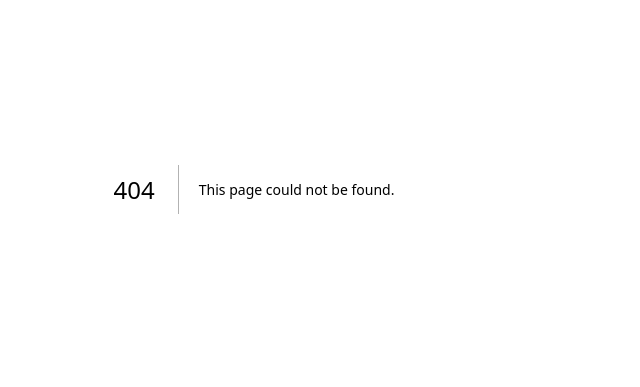
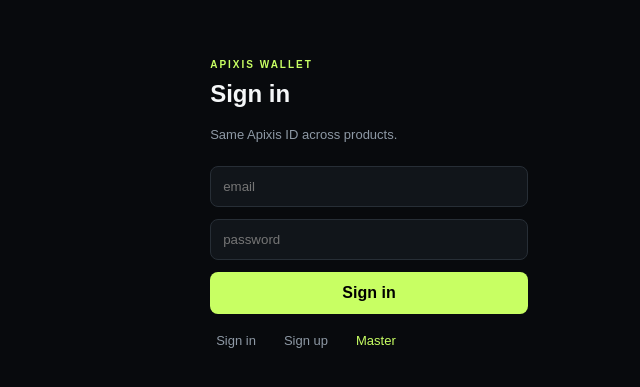
Before and after one commit to 313aidaroos/ApixisWallet, a Next.js app: page /login in a window 1280 px wide. Before the commit this address had no page. Shown: the part 211-598 px from the top of the page, without its empty margins (386-1026 px from the left). Built offline with nearby package versions, Linux system fonts and the light colour scheme.

Commit message:
Add email/password signup, login, and master set-password.

```diff
--- /dev/null
+++ b/app/login/actions.ts
@@ -0,0 +1,47 @@
+"use server";
+
+import { redirect } from "next/navigation";
+import { createServerClient } from "@supabase/ssr";
+import { cookies } from "next/headers";
+import { isMasterEmail, MASTER_EMAIL } from "@/lib/owners";
+
+async function client() {
+  const url = process.env.NEXT_PUBLIC_SUPABASE_URL;
+  const key = process.env.NEXT_PUBLIC_SUPABASE_PUBLISHABLE_KEY;
+  if (!url || !key) throw new Error("Supabase public env is missing");
+  const jar = await cookies();
+  return createServerClient(url, key, {
+    cookies: {
+      getAll: () => jar.getAll(),
+      setAll: (list) => {
+        list.forEach(({ name, value, options }) => jar.set(name, value, options));
+      },
+    },
+  });
+}
+
+export async function login(form: FormData) {
+  const email = String(form.get("email") ?? "").trim().toLowerCase();
+  const password = String(form.get("password") ?? "");
+  const supabase = await client();
+  const { error } = await supabase.auth.signInWithPassword({ email, password });
+  if (error) return { message: error.message };
+  redirect("/");
+}
+
+export async function signup(form: FormData) {
+  const email = String(form.get("email") ?? "").trim().toLowerCase();
+  const password = String(form.get("password") ?? "");
+  if (password.length < 8) return { message: "Password must be at least 8 characters." };
+  const supabase = await client();
+  const { error } = await supabase.auth.signUp({
+    email,
+    password,
+    options: { emailRedirectTo: `${process.env.NEXT_PUBLIC_APP_URL ?? ""}/auth/callback` },
+  });
+  if (error) return { message: error.message };
+  if (isMasterEmail(email) || email === MASTER_EMAIL) {
+    return { message: "Master account created. If email confirm is on, open the mail, then sign in with this password." };
+  }
+  return { message: "Account created. Confirm email if required, then sign in." };
+}
--- /dev/null
+++ b/app/login/page.tsx
@@ -0,0 +1,56 @@
+"use client";
+
+import { useState } from "react";
+import { login, signup } from "./actions";
+
+export default function LoginPage() {
+  const [mode, setMode] = useState<"login" | "signup" | "master">("login");
+  const [notice, setNotice] = useState("");
+
+  return (
+    <main style={{ display: "grid", placeItems: "center" }}>
+      <section className="shell" style={{ maxWidth: 420, paddingTop: 80 }}>
+        <p style={{ color: "#c8ff63", letterSpacing: 2, fontSize: 10, fontWeight: 700 }}>APIXIS WALLET</p>
+        <h1 style={{ marginTop: 8 }}>{mode === "signup" ? "Create account" : mode === "master" ? "Master password" : "Sign in"}</h1>
+        <p style={{ color: "#8e99a5", fontSize: 13 }}>
+          {mode === "master"
+            ? "Use awad@apixis.dev and choose the password you want."
+            : "Same Apixis ID across products."}
+        </p>
+        {notice && <div className="notice">{notice}</div>}
+        <form
+          style={{ display: "grid", gap: 12, marginTop: 24 }}
+          action={async (form) => {
+            const result = mode === "login" ? await login(form) : await signup(form);
+            setNotice(result.message);
+          }}
+        >
+          <input
+            name="email"
+            type="email"
+            required
+            defaultValue={mode === "master" ? "awad@apixis.dev" : ""}
+            placeholder="email"
+            style={{ padding: 12, borderRadius: 8, border: "1px solid #272e36", background: "#11151a", color: "white" }}
+          />
+          <input
+            name="password"
+            type="password"
+            required
+            minLength={8}
+            placeholder={mode === "master" ? "new password (min 8)" : "password"}
+            style={{ padding: 12, borderRadius: 8, border: "1px solid #272e36", background: "#11151a", color: "white" }}
+          />
+          <button type="submit" style={{ padding: 12, border: 0, borderRadius: 8, background: "#c8ff63", fontWeight: 800 }}>
+            {mode === "login" ? "Sign in" : mode === "master" ? "Save master password" : "Create account"}
+          </button>
+        </form>
+        <div style={{ display: "flex", gap: 16, marginTop: 18, fontSize: 13 }}>
+          <button onClick={() => setMode("login")} style={{ background: "none", border: 0, color: "#8e99a5" }}>Sign in</button>
+          <button onClick={() => setMode("signup")} style={{ background: "none", border: 0, color: "#8e99a5" }}>Sign up</button>
+          <button onClick={() => setMode("master")} style={{ background: "none", border: 0, color: "#c8ff63" }}>Master</button>
+        </div>
+      </section>
+    </main>
+  );
+}
--- /dev/null
+++ b/lib/owners.ts
@@ -0,0 +1,5 @@
+export const MASTER_EMAIL = (process.env.ALLOWED_EMAIL ?? "awad@apixis.dev").toLowerCase();
+
+export function isMasterEmail(email: string | undefined | null) {
+  return (email ?? "").trim().toLowerCase() === MASTER_EMAIL;
+}
```
Also changed, not shown: app/auth/callback/route.ts (added, +23 -0 lines), lib/supabase/browser.ts (added, +8 -0 lines), 2 other files (tests, documents, lock files or other folders).
